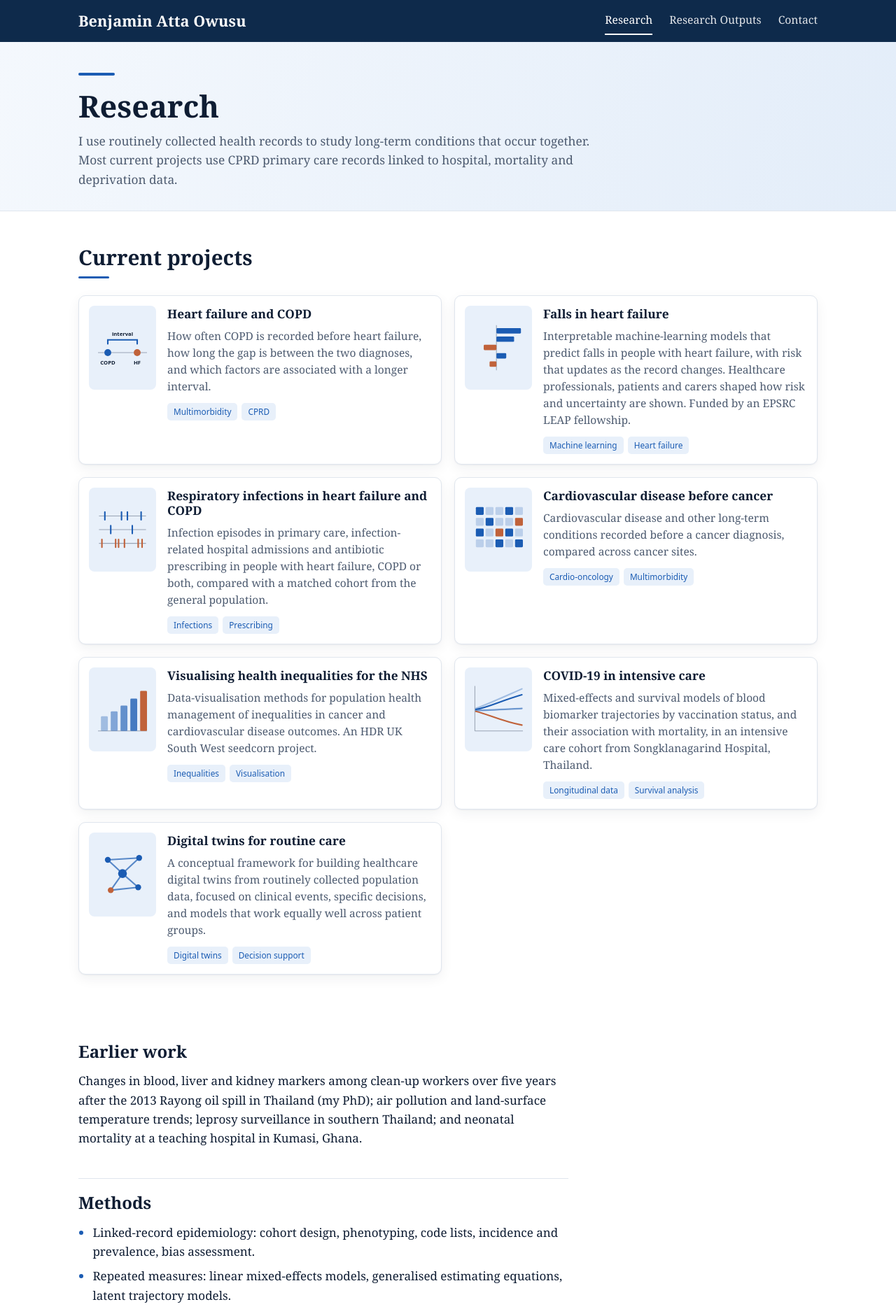
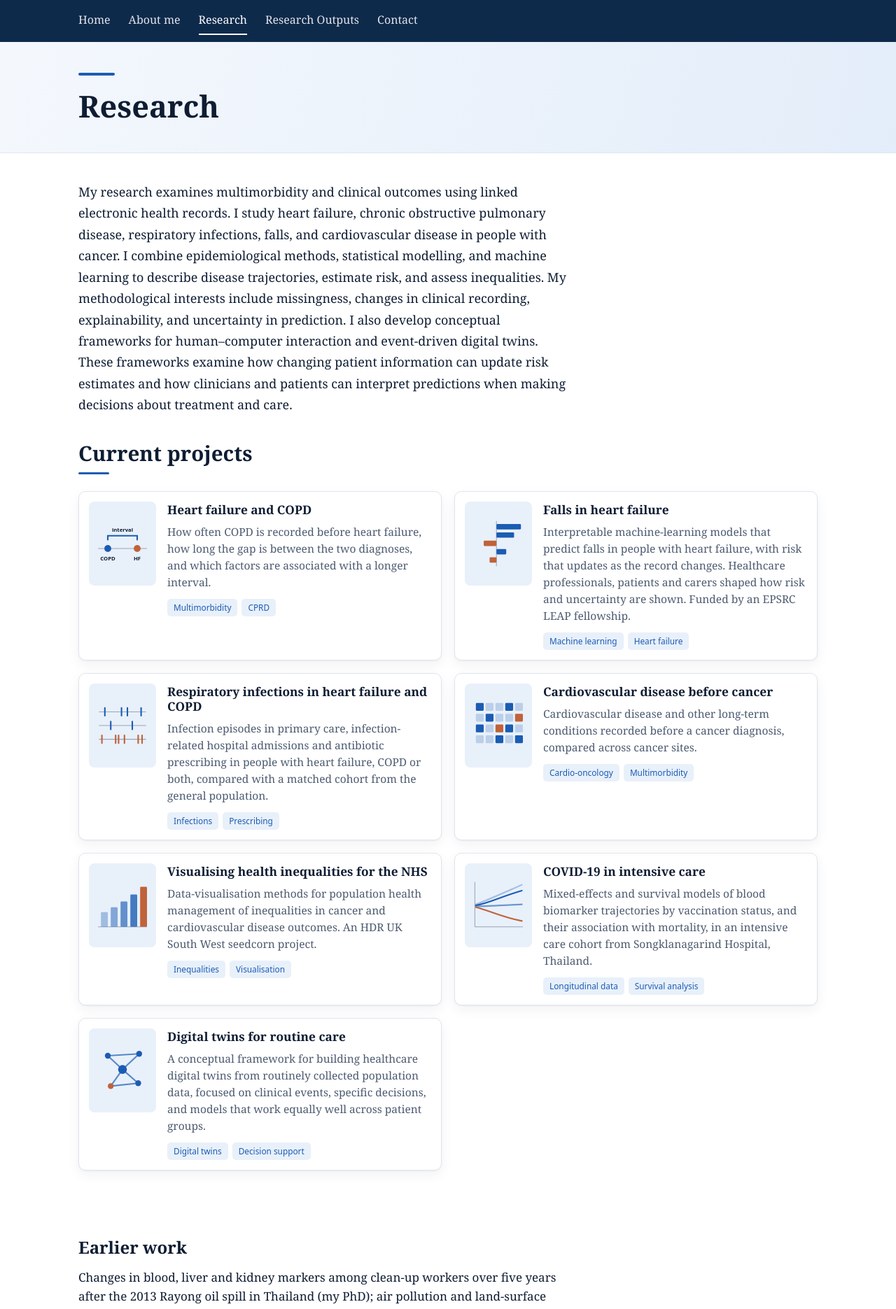
Before and after one commit to benteeta/benteeta.github.io, a Jekyll site: the page built from research.md, in a window 1280 px wide. Shown: the top 1871 px of the page at 70% size. Built offline with Jekyll 4.4.1, drawn with Linux system fonts in a browser that asks for light colours; some of the changed text lies outside the part shown.

Commit message:
Add About me page; Home in top bar; new Research introduction
Move career, education, teaching and memberships to About me.
Research opens with the new overview paragraph above the project cards.

Co-Authored-By: Claude Opus 5.5 <noreply@anthropic.com>
Claude-Session: https://claude.ai/code/session_01WkHN4qE6b3zgNWo68BUAy6

```diff
--- a/_config.yml
+++ b/_config.yml
@@ -6,7 +6,6 @@
 # ===============================================================
 
 name: "Dr Benjamin Atta Owusu"
-short_name: "Benjamin Atta Owusu"   # shown in the top bar
 initials: "BAO"
 role: "Postdoctoral Research Fellow"
 organisation: "Exeter Collaboration for Academic Primary Care (APEx), University of Exeter"
--- a/_layouts/default.html
+++ b/_layouts/default.html
@@ -13,8 +13,9 @@
 
   <header class="site-header">
     <div class="wrap header-inner">
-      <a class="brand" href="{{ '/' | relative_url }}">{{ site.short_name | default: site.name }}</a>
       <nav class="site-nav" aria-label="Main">
+        <a href="{{ '/' | relative_url }}"{% if page.url == '/' %} aria-current="page"{% endif %}>Home</a>
+        <a href="{{ '/about/' | relative_url }}"{% if page.url == '/about/' %} aria-current="page"{% endif %}>About me</a>
         <a href="{{ '/research/' | relative_url }}"{% if page.url == '/research/' %} aria-current="page"{% endif %}>Research</a>
         <a href="{{ '/outputs/' | relative_url }}"{% if page.url == '/outputs/' %} aria-current="page"{% endif %}>Research Outputs</a>
         {% if site.show_services %}<a href="{{ '/work-with-me/' | relative_url }}"{% if page.url == '/work-with-me/' %} aria-current="page"{% endif %}>Work with me</a>{% endif %}
--- a/_layouts/home.html
+++ b/_layouts/home.html
@@ -124,7 +124,7 @@ layout: default
   <div class="wrap">
     <div class="section-head">
       <h2>Track record</h2>
-      <a class="more" href="{{ '/research/#funding' | relative_url }}">Funding and teaching {% include icon.html name="arrow" %}</a>
+      <a class="more" href="{{ '/research/#funding' | relative_url }}">Funding {% include icon.html name="arrow" %}</a>
     </div>
     <div class="grid grid-4">
       <div class="card stat">
--- a/_layouts/research.html
+++ b/_layouts/research.html
@@ -1,16 +1,26 @@
 ---
 layout: default
 ---
-{% comment %} Projects come from _data/projects.yml. The rest of the page is research.md {% endcomment %}
+{% comment %}
+  research.md is split at the line <!-- PROJECTS -->.
+  Text above that line opens the page. The project cards
+  (from _data/projects.yml) come next, then the text below the line.
+{% endcomment %}
+{% assign parts = content | split: "<!-- PROJECTS -->" %}
 <header class="page-head">
   <div class="wrap">
     <span class="accent-bar" aria-hidden="true"></span>
     <h1>{{ page.title }}</h1>
-    {% if page.description %}<p class="lead">{{ page.description }}</p>{% endif %}
   </div>
 </header>
 
-<section class="section">
+{% if parts.size > 1 %}
+<div class="wrap prose intro">
+  {{ parts[0] }}
+</div>
+{% endif %}
+
+<section class="section section-tight">
   <div class="wrap">
     <div class="section-head"><h2>Current projects</h2></div>
     <div class="grid grid-2">
@@ -20,5 +30,5 @@ layout: default
 </section>
 
 <div class="wrap prose">
-  {{ content }}
+  {% if parts.size > 1 %}{{ parts[1] }}{% else %}{{ content }}{% endif %}
 </div>
--- /dev/null
+++ b/about.md
@@ -0,0 +1,31 @@
+---
+layout: page
+title: About me
+description: "Career, education, teaching and professional memberships."
+---
+
+I am a health data scientist and epidemiologist at the Exeter Collaboration for Academic Primary Care (APEx), University of Exeter, where I have worked since December 2023. I studied mathematics at Kwame Nkrumah University of Science and Technology in Ghana, then completed an MSc in applied mathematics and a PhD in research methodology at Prince of Songkla University in Thailand.
+
+## Career
+
+- December 2023 to present. Postdoctoral Research Fellow, Exeter Collaboration for Academic Primary Care, University of Exeter, UK. Linked-data and machine-learning studies in heart failure, multimorbidity, falls, respiratory disease and healthcare inequalities.
+- January to December 2023. Postdoctoral Research Fellow, Faculty of Medicine, Prince of Songkla University, Thailand. Statistical and machine-learning models for COVID-19 mortality and longitudinal critical-care outcomes.
+- 2021 to 2022. Research Assistant, Division of Digital Innovation and Data Analytics, Faculty of Medicine, Prince of Songkla University, Thailand. Air-pollution trends and primary-care respiratory outcomes.
+
+## Education
+
+- PhD, Research Methodology, Prince of Songkla University, Thailand (2019 to 2023). Thesis: statistical analysis of the long-term health effects of Thailand's oil spill on clean-up workers.
+- MSc, Applied Mathematics, Prince of Songkla University, Thailand (2014 to 2018). Dissertation: modelling neonatal mortality at the intensive care unit of a teaching hospital in Ghana.
+- BSc (Hons), Mathematics, Kwame Nkrumah University of Science and Technology, Ghana (2009 to 2013).
+
+## Teaching and supervision
+
+- Currently supervising one PhD student and two MSc projects. Three earlier MSc projects completed, all with distinction.
+- Two master's students I mentored published their projects: PM2.5 and PM10 prediction in Chiang Mai, and land-surface temperature in Bali.
+- Tutor, University of Exeter Medical School: the patient experience of multimorbidity (2025 and 2026).
+- Instructor, NIH-supported workshop on data science and machine learning for TB research in Southeast Asia (2021).
+
+## Memberships
+
+- Graduate Statistician (GradStat), Royal Statistical Society, since 2026
+- Society for Academic Primary Care, since 2025
--- a/assets/style.css
+++ b/assets/style.css
@@ -125,7 +125,7 @@ img { max-width: 100%; height: auto; }
   display: flex;
   flex-wrap: wrap;
   align-items: center;
-  justify-content: space-between;
+  justify-content: flex-start;
   gap: 4px 28px;
   min-height: 60px;
   padding-top: 10px;
@@ -141,7 +141,8 @@ img { max-width: 100%; height: auto; }
 }
 .brand:hover { color: var(--on-navy); }
 
-.site-nav { display: flex; flex-wrap: wrap; gap: 2px 24px; font-size: 0.98rem; }
+.site-nav { display: flex; flex-wrap: wrap; gap: 2px 26px; font-size: 1rem; }
+@media (max-width: 480px) { .site-nav { gap: 2px 18px; font-size: 0.95rem; } }
 
 .site-nav a {
   color: var(--on-navy);
@@ -416,6 +417,11 @@ img { max-width: 100%; height: auto; }
 .prose li { margin-bottom: 8px; }
 .prose li::marker { color: var(--accent); }
 
+/* Opening paragraph of the Research page */
+.prose.intro { padding-bottom: 0; }
+.prose.intro p { font-size: 1.12rem; line-height: 1.7; }
+.section-tight { padding-top: 20px; }
+
 /* ---------- Outputs page ---------- */
 
 .pub-tools { padding: 18px 0 12px; background: var(--bg); border-bottom: 1px solid var(--line); }
--- a/research.md
+++ b/research.md
@@ -1,8 +1,12 @@
 ---
 layout: research
 title: Research
-description: "I use routinely collected health records to study long-term conditions that occur together. Most current projects use CPRD primary care records linked to hospital, mortality and deprivation data."
+description: "Multimorbidity and clinical outcomes in linked electronic health records: heart failure, COPD, respiratory infections, falls and cardiovascular disease in people with cancer."
 ---
+
+My research examines multimorbidity and clinical outcomes using linked electronic health records. I study heart failure, chronic obstructive pulmonary disease, respiratory infections, falls, and cardiovascular disease in people with cancer. I combine epidemiological methods, statistical modelling, and machine learning to describe disease trajectories, estimate risk, and assess inequalities. My methodological interests include missingness, changes in clinical recording, explainability, and uncertainty in prediction. I also develop conceptual frameworks for human–computer interaction and event-driven digital twins. These frameworks examine how changing patient information can update risk estimates and how clinicians and patients can interpret predictions when making decisions about treatment and care.
+
+<!-- PROJECTS -->
 
 ## Earlier work
 
@@ -29,21 +33,3 @@ Changes in blood, liver and kidney markers among clean-up workers over five year
 - 2026. Using HCI methods to inform machine-learning models in heart-failure care: a stakeholder engagement process. Oral presentation, Society for Academic Primary Care Annual Scientific Meeting, St Andrews.
 - 2021. Adverse health effects of oil spill exposure on first responders of the Rayong oil spill. International Conference on Mathematics, Statistics and their Applications, Thailand.
 - 2015 to 2016. Three talks on neonatal mortality at a teaching hospital in Kumasi, Ghana, given in Thailand and Malaysia.
-
-## Teaching and supervision
-
-- Currently supervising one PhD student and two MSc projects. Three earlier MSc projects completed, all with distinction.
-- Two master's students I mentored published their projects: PM2.5 and PM10 prediction in Chiang Mai, and land-surface temperature in Bali.
-- Tutor, University of Exeter Medical School: the patient experience of multimorbidity (2025 and 2026).
-- Instructor, NIH-supported workshop on data science and machine learning for TB research in Southeast Asia (2021).
-
-## Education
-
-- PhD, Research Methodology, Prince of Songkla University, Thailand (2019 to 2023). Thesis: statistical analysis of the long-term health effects of Thailand's oil spill on clean-up workers.
-- MSc, Applied Mathematics, Prince of Songkla University, Thailand (2014 to 2018). Dissertation: modelling neonatal mortality at the intensive care unit of a teaching hospital in Ghana.
-- BSc (Hons), Mathematics, Kwame Nkrumah University of Science and Technology, Ghana (2009 to 2013).
-
-## Memberships
-
-- Graduate Statistician (GradStat), Royal Statistical Society, since 2026
-- Society for Academic Primary Care, since 2025
```
Also changed, not shown: README.md.
